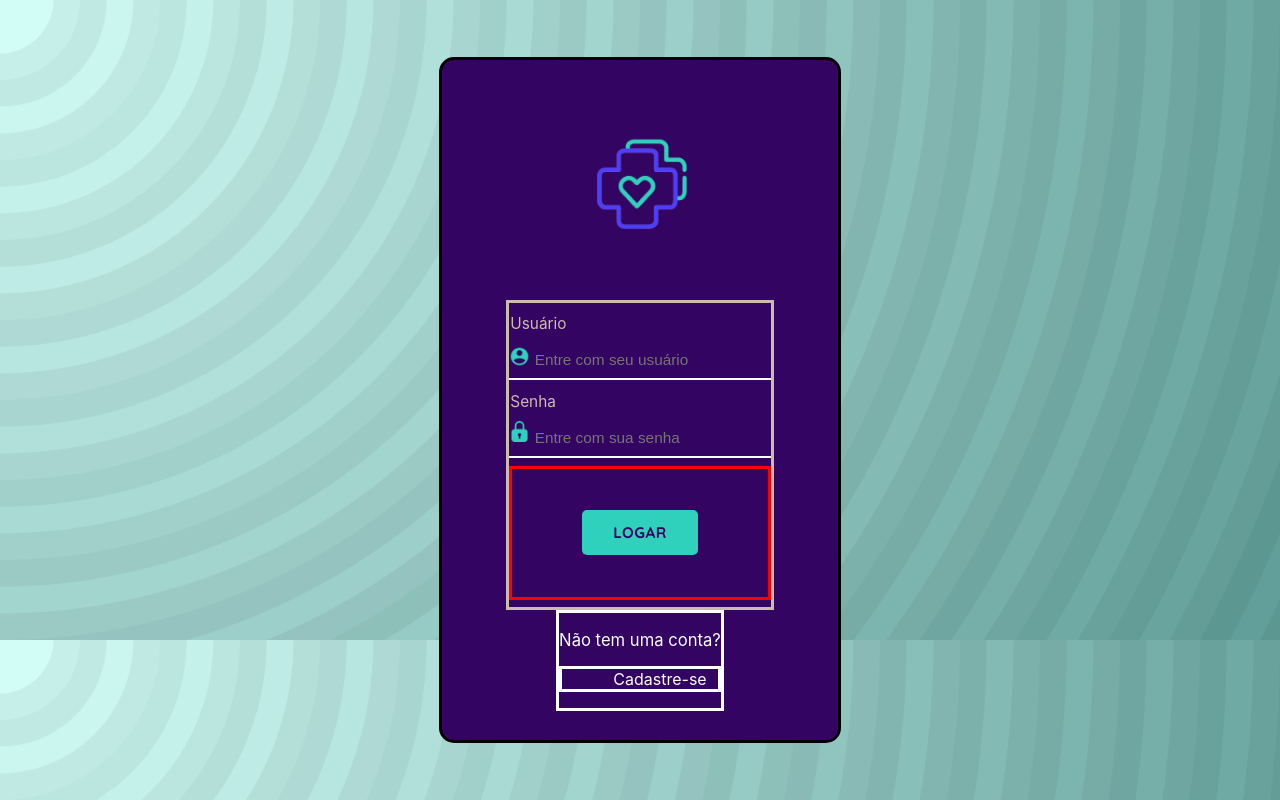
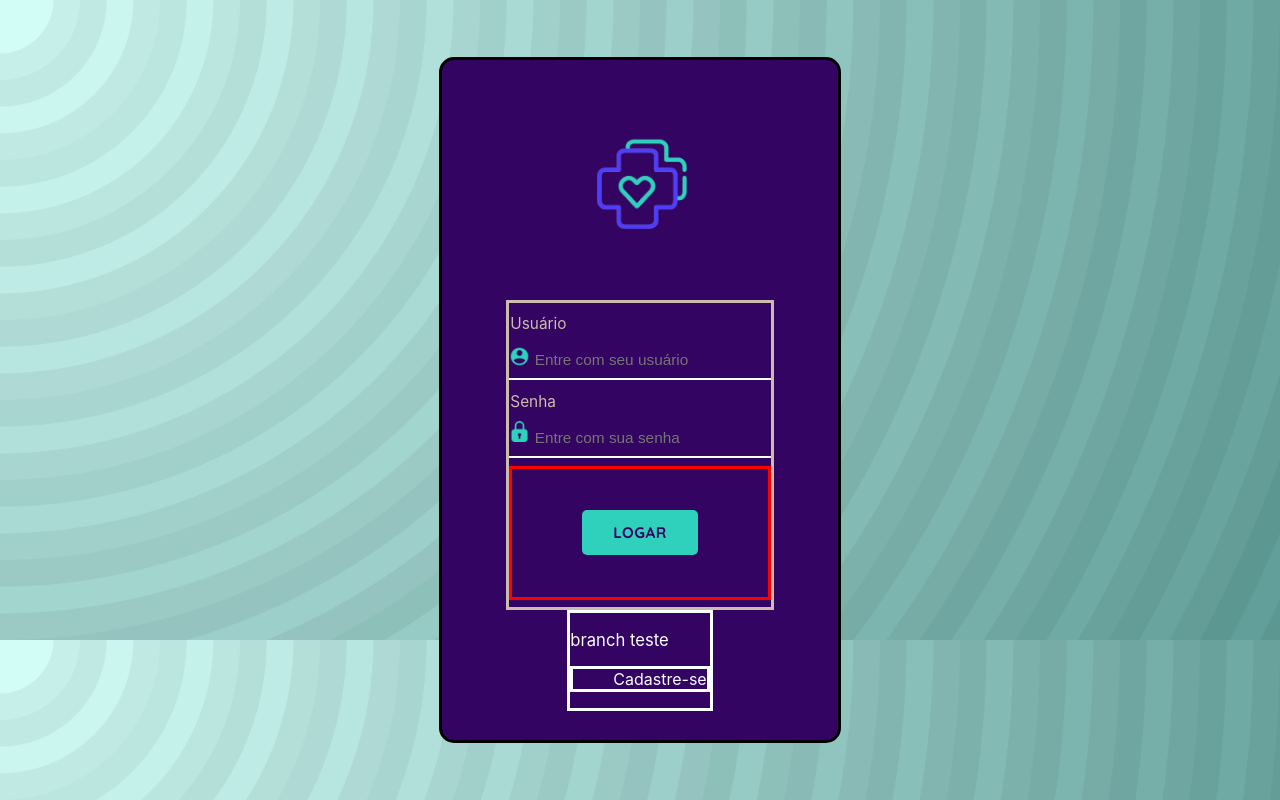
Before and after one commit to silvajpedro/farmacia_frontend, a React (Create React App) app: page / in a window 1280 px wide. Built offline with nearby package versions, Linux system fonts and the light colour scheme.

Commit message:
new branch

```diff
--- a/src/Components/Login/login.jsx
+++ b/src/Components/Login/login.jsx
@@ -23,7 +23,7 @@ const [active, setActive] = useState(true)
                 </S.ButtonBox>
             </S.FormBox>
                 <S.RegisterBox>
-                    <p>Não tem uma conta?</p>
+                    <p>branch teste</p>
                     <ul>
                         <li>Cadastre-se</li>
                     </ul>
```
